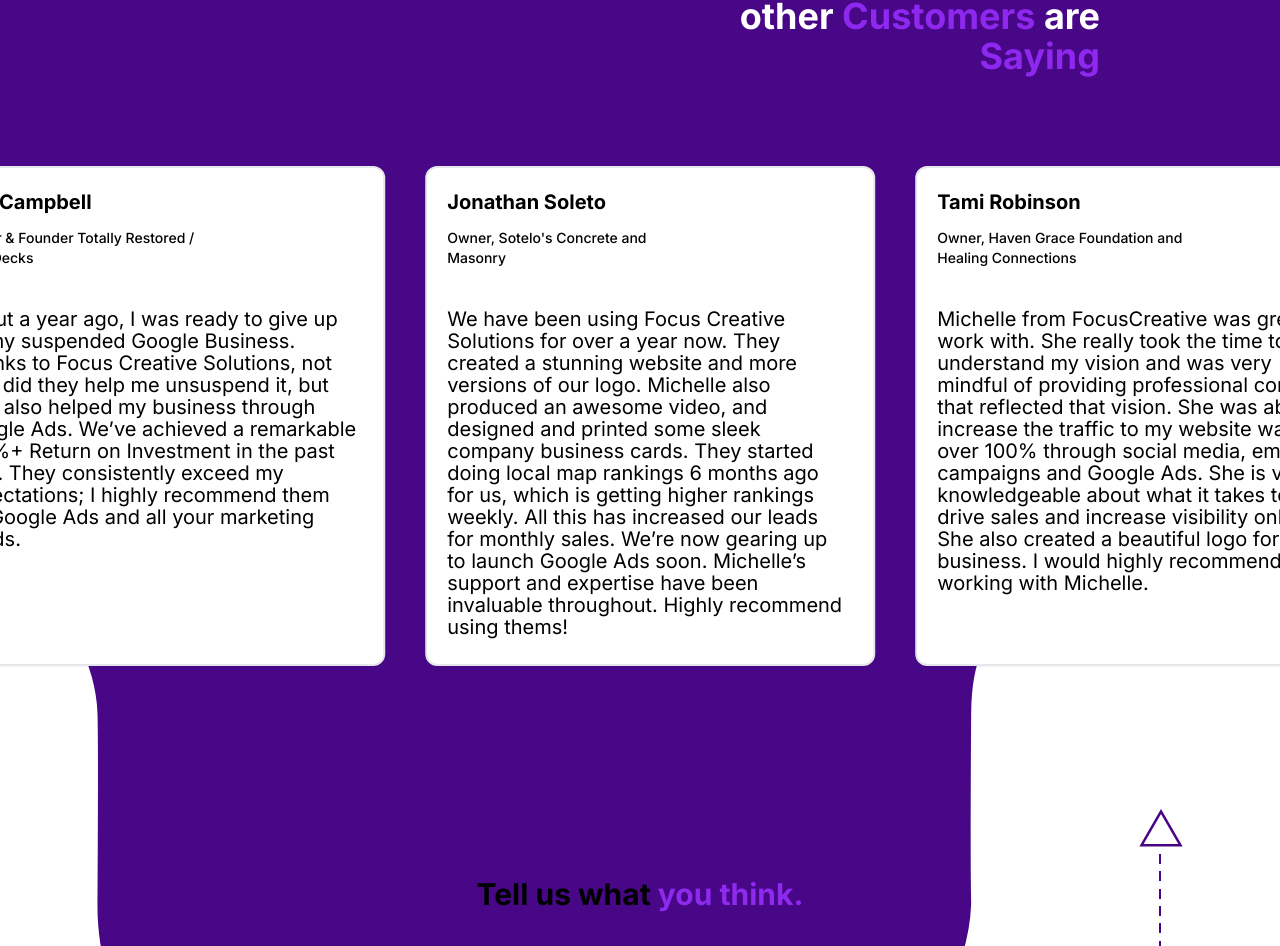
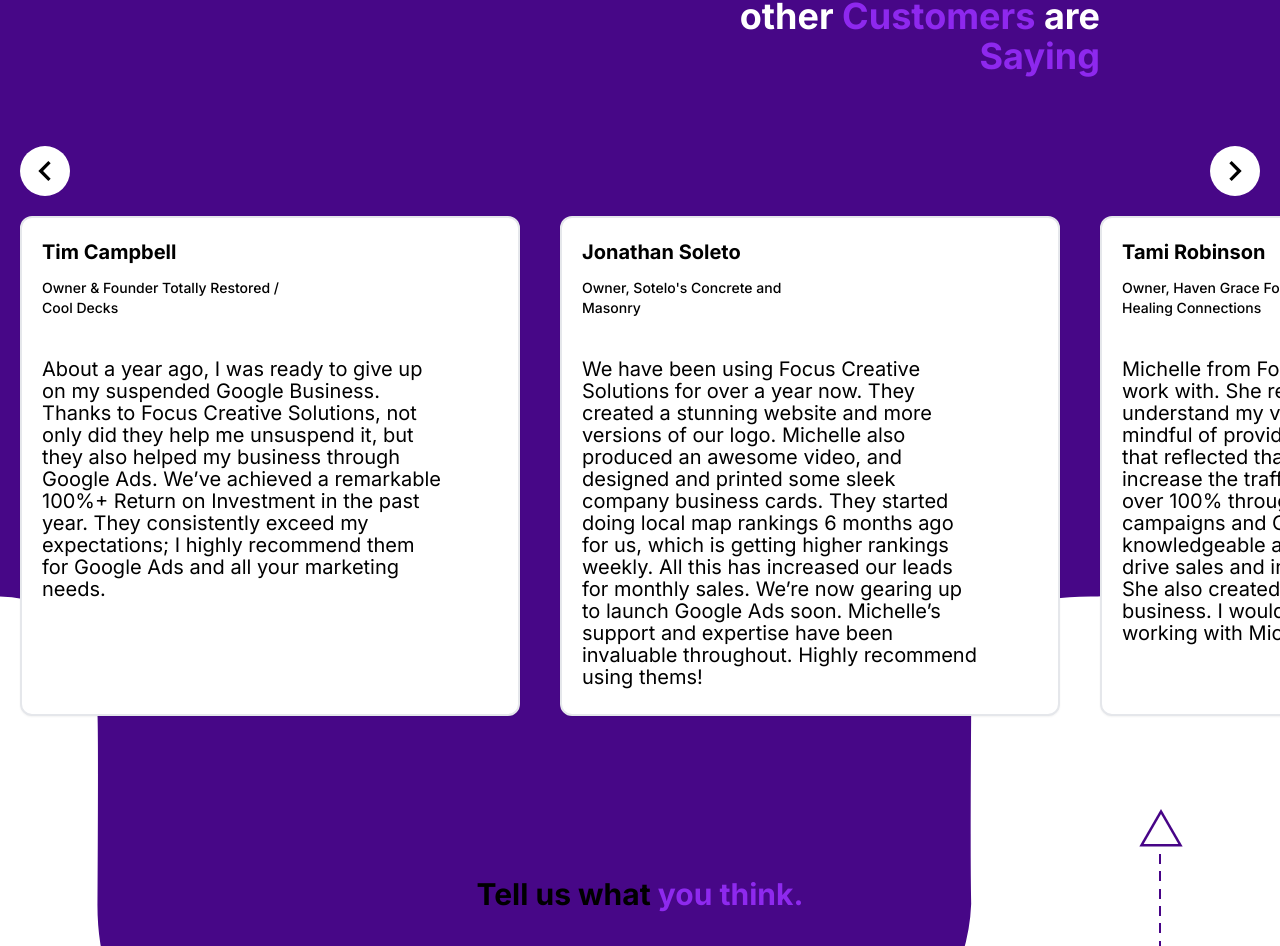
Before and after one commit to JadenBaker/focuscreative, a Next.js app: page / in a window 1280 px wide. Shown: the part 3088-4034 px from the top of the page. Built offline with nearby package versions, Linux system fonts and the light colour scheme.

Commit message:
commit on 'master'

```diff
--- a/app/components/landingpage/BottomToTop.tsx
+++ b/app/components/landingpage/BottomToTop.tsx
@@ -2,7 +2,6 @@
 import Link from "next/link"
 
 export default function BottomToTop({ backgroundColor }:any) {
-    console.log(backgroundColor, ' color ')
     return (
         <div className={backgroundColor === '#470787' ? "relative flex overflow-hidden min-w-[360px] col-span-8 hidden sm:inline px-5 bg-[#470787]"
             : "relative flex overflow-hidden min-w-[360px] col-span-8 hidden sm:inline px-5"}>
@@ -27,7 +26,6 @@
 };
 
 const Box = ({ image }:any) => {
-    console.log(image, ' image ')
     return (
         <Image
             src={image}
--- a/app/components/landingpage/PhotoScroll.tsx
+++ b/app/components/landingpage/PhotoScroll.tsx
@@ -5,9 +5,6 @@
 import Link from "next/link";
 
 export default function PhotoScroll({ images, direction } : { images : StaticImageData[], direction? : string }) {
-
-    console.log(images, ' images ');
-
     return (
         <div className="bg-transparent overflow-x-hidden grid grid-cols-8">
             {direction === 'left' ? (
--- a/app/components/landingpage/ReviewScroll.tsx
+++ b/app/components/landingpage/ReviewScroll.tsx
@@ -3,71 +3,51 @@
 import Image from "next/image";
 import React from "react";
 import { motion } from "framer-motion";
+import KeyboardArrowRightIcon from '@mui/icons-material/KeyboardArrowRight';
+import KeyboardArrowLeftIcon from '@mui/icons-material/KeyboardArrowLeft';
 
 export default function ReviewScroll () {
+    const slideLeft = () => {
+        const slider = document.getElementById('slider') || document.createElement('div');
+        slider.scrollLeft = slider.scrollLeft - 380;
+    };
+    const slideRight = () => {
+        const slider = document.getElementById('slider') || document.createElement('div');
+        slider.scrollLeft = slider.scrollLeft + 380;
+    };
+
     return (
         <div className="absolute top-[190px] overflow-hidden grid grid-cols-8 mt-20">
+            <div className="flex items-center justify-between col-span-8">
+                <motion.button
+                    onClick={slideLeft}
+                    whileHover={{ scale : 1.02 }}
+                    whileTap={{ scale : .95 }}
+                    transition={{ duartion : .3, ease: "easeInOut"}}
+                    id='leftarrow'
+                    className='sticky left-5 min-h-[50px] min-w-[50px] z-10
+                    dark:hover:text-[#470787] dark:text-black bg-white
+                    rounded-full'>
+                    <KeyboardArrowLeftIcon className='min-h-[40px] min-w-[40px]'/>
+                </motion.button>
+                <motion.button
+                    whileHover={{ scale : 1.02 }}
+                    whileTap={{ scale : .95 }}
+                    transition={{ duartion : .3, ease: "easeInOut"}}
+                    id='rightarrow'
+                    onClick={slideRight}
+                    className='min-h-[50px] min-w-[50px] z-10
+                    sticky right-5 hover:text-blue-500 dark:hover:text-[#470787]
+                    dark:text-black bg-white
+                    rounded-full'
+                    >
+                    <KeyboardArrowRightIcon className='min-h-[40px] min-w-[40px]'/>
+                </motion.button>
+            </div>
             <div className="relative flex overflow-x-hidden max-w-[100%] xl:max-w-[100%]
-                m-auto col-span-8 min-h-[540px]">
-                <div className=" animate-marqueeSlow whitespace-nowrap flex py-5">
+                m-auto col-span-8 min-h-[540px]" id='slider'>
+                <div className=" whitespace-nowrap flex py-5">
                     <Box
-                        customerImage=""
-                        customerTitle="Owner & Founder Totally Restored / Cool Decks"
-                        review="About a year ago, I was ready to give up on my suspended Google Business.
-                        Thanks to Focus Creative Solutions, not only did they help me unsuspend it,
-                        but they also helped my business through Google Ads. We’ve achieved a remarkable
-                        100%+ Return on Investment in the past year. They consistently exceed my expectations;
-                        I highly recommend them for Google Ads and all your marketing needs."
-                        customerName="Tim Campbell" />
-                    <Box
-                        customerImage=""
-                        customerTitle="Owner, Sotelo's Concrete and Masonry"
-                        review="We have been using Focus Creative Solutions for over a year now.
-                        They created a stunning website and more versions of our logo.
-                        Michelle also produced an awesome video, and designed and printed some
-                        sleek company business cards. They started doing local map rankings
-                        6 months ago for us, which is getting higher rankings weekly. All this has
-                        increased our leads for monthly sales. We’re now gearing up to launch Google
-                        Ads soon. Michelle’s support and expertise have been invaluable throughout.
-                        Highly recommend using thems!"
-                        customerName="Jonathan Soleto" />
-                    <Box
-                        customerImage=""
-                        customerTitle="Owner, Haven Grace Foundation and Healing Connections"
-                        review="Michelle from FocusCreative was great to work with. She really took
-                        the time to understand my vision and was very mindful of providing professional
-                        content that reflected that vision. She was able to increase the traffic to my
-                        website way over 100% through social media, email campaigns and Google Ads.
-                        She is very knowledgeable about what it takes to drive sales and increase
-                        visibility online. She also created a beautiful logo for my business.
-                        I would highly recommend working with Michelle."
-                        customerName="Tami Robinson" />
-                    <Box
-                        customerImage=""
-                        customerTitle="Owner Sheepadoodle Heaven"
-                        review="FocusCreative created a great website for my blog,
-                        Sheepadoodle Heaven. I was on a budget and Michelle gave me some
-                        affordable options for my website, hosting and domain name.
-                        In the process she also created and designed a great catchy logo
-                        for me. She really takes the time to get to know your business and
-                        knows what you need. I want her to continue helping me with my
-                         website and recommend her agency for any marketing."
-                        customerName="Andrea Morris" />
-                    <Box
-                        customerImage=""
-                        customerTitle="Owner PacificOtion Body Care"
-                        review="
-                        Michelle has worked on several projects for my company PacificOtion Body Care.
-                        She has helped me with development of marketing projects, and Web Design on my
-                        Shopify website. She helps me with SEO – Google Analytics and more. She designed
-                        and printed a great postcard for my company. My revenue has already increased over
-                        20% since I started using her agency. She is not just good at design and marketing
-                        strategy, she is also great to work with. She understands the customer
-                        perspective and she really wants businesses to succeed."
-                        customerName="Valerie Hart" />
-                </div>
-                <div className="absolute top-0 animate-marquee2Slow whitespace-nowrap flex py-5">
-                <Box
                         customerImage=""
                         customerTitle="Owner & Founder Totally Restored / Cool Decks"
                         review="About a year ago, I was ready to give up on my suspended Google Business.
@@ -140,9 +120,9 @@
         <motion.div
             whileHover={{ scale : 1.05 }}
             transition={{ duration : 1, ease : 'easeInOut'}}
-            className="w-[330px] bg-white mx-5 rounded-xl p-5 text-sm sm:text-[16px]
+            className="w-[340px] bg-white mx-5 rounded-xl p-5 text-sm sm:text-[16px]
             md:text-[18px] lg:text-[20px] leading-[22px] border-2 text-black
-            sm:w-[350px] md:w-[400px] lg:w-[450px] shadow-sm dark:bg-black dark:text-white
+            shadow-sm dark:bg-black dark:text-white lg:w-[500px]
             dark:border-[#470787] hover:shadow-lg border overflow-hidden">
             <header className="flex items-center justify-between space-x-5">
                 <div className="flex flex-col space-y-3">
--- a/app/components/modals/NavMenu.tsx
+++ b/app/components/modals/NavMenu.tsx
@@ -71,7 +71,7 @@
                     <div className={`bg-white text-blue-500 dark:bg-black flex items-center p-1 border-2
                         rounded-full w-16 cursor-pointer flex-shrink-0 relative border-black dark:border-white
                         ${resolvedTheme === "dark" ? "justify-end" : "justify-start"}`}
-                        onClick={() => { console.log('theme : '),  setTheme(resolvedTheme === "dark" ? "light" : "dark")}}
+                        onClick={() => {setTheme(resolvedTheme === "dark" ? "light" : "dark")}}
                     >
                       <motion.div
                         className='w-5 h-5 z-0 bg-[#470487] rounded-full '
```
